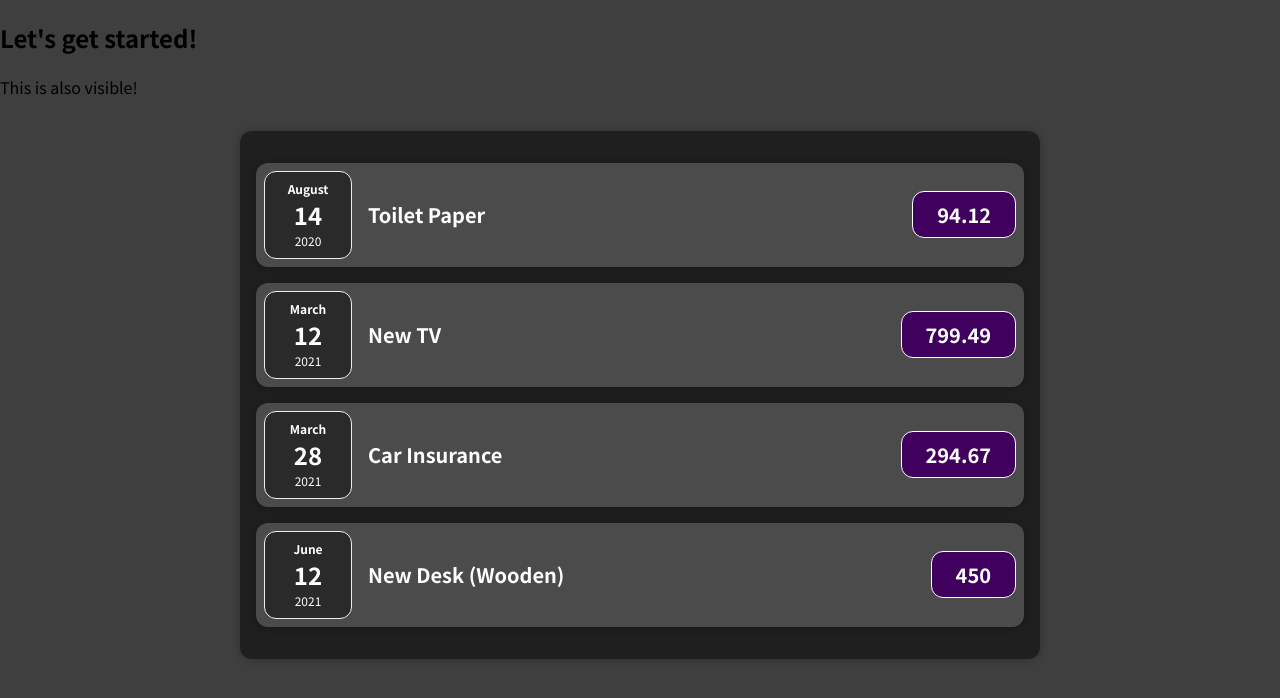
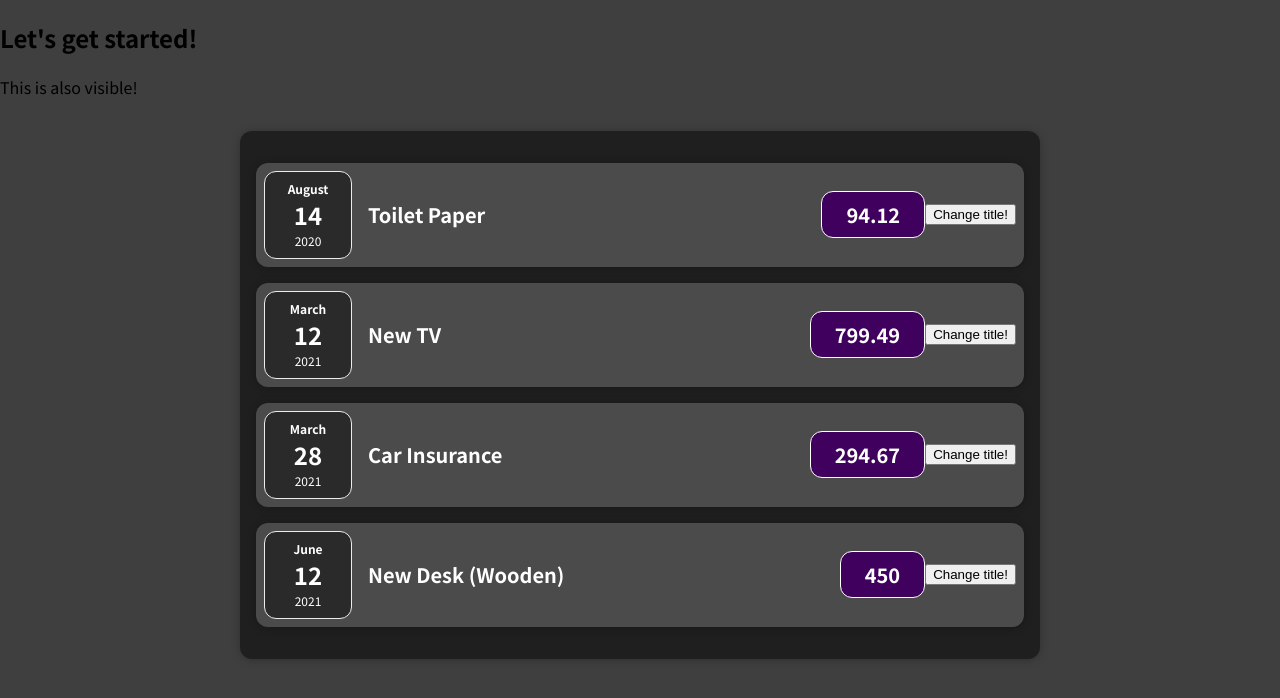
Before and after one commit to anna-muszynska/React-exercises, a JavaScript app in the folder 01-react-basics/: page / in a window 1280 px wide. Shown: the top 698 px of the page. Built offline with nearby package versions, Linux system fonts and the light colour scheme; the HTML template or start-up script is replaced by a standard one.

Commit message:
Events and event handlers

```diff
--- a/01-react-basics/src/components/Expenses/ExpenseItem.js
+++ b/01-react-basics/src/components/Expenses/ExpenseItem.js
@@ -3,6 +3,10 @@ import ExpenseDate from "./ExpenseDate";
 import Card from "../UI/Card";
 
 function ExpenseItem(props) {
+  const clickHandler = () => {
+    console.log("clicked!");
+  };
+
   return (
     <Card className="expense-item">
       <ExpenseDate date={props.date} />
@@ -10,6 +14,7 @@ function ExpenseItem(props) {
         <h2>{props.title}</h2>
         <div className="expense-item__price">{props.amount}</div>
       </div>
+      <button onClick={clickHandler}>Change title!</button>
     </Card>
   );
 }
```
